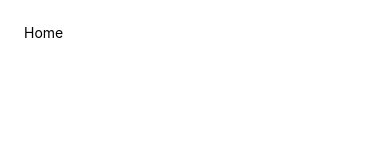
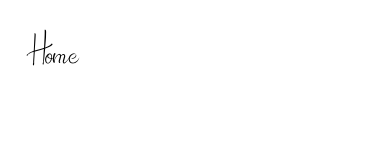
Before and after one commit to KeithChasen/react-native-gq-nd, a React Native app: screen / in a window 390 px wide. Shown: the top 160 px of the page. Built offline with nearby package versions, Linux system fonts and the light colour scheme.

Commit message:
custom font added

```diff
--- a/App.js
+++ b/App.js
@@ -1,8 +1,24 @@
-import React from 'react';
+import React, { useState } from 'react';
+import * as Font from 'expo-font'
+import { AppLoading } from 'expo'
 import Home from "./screens/home";
 
+const getFonts = () => Font.loadAsync({
+  'amadora': require('./assets/fonts/Amadora.ttf')
+});
+
 export default function App() {
-  return (
-    <Home />
-  );
+  const [fontsLoaded, setFontsLoaded] = useState(false);
+
+  if (fontsLoaded) {
+    return (
+      <Home />
+    );
+  } else {
+    return <AppLoading
+      startAsync={getFonts}
+      onFinish={()=>setFontsLoaded(true)}
+    />
+  }
+
 }
--- a/package.json
+++ b/package.json
@@ -13,7 +13,8 @@
     "react": "~16.11.0",
     "react-dom": "~16.11.0",
     "react-native": "https://github.com/expo/react-native/archive/sdk-38.0.2.tar.gz",
-    "react-native-web": "~0.11.7"
+    "react-native-web": "~0.11.7",
+    "expo-font": "~8.2.1"
   },
   "devDependencies": {
     "@babel/core": "^7.8.6",
--- a/screens/home.js
+++ b/screens/home.js
@@ -4,13 +4,17 @@ import { StyleSheet, View, Text } from 'react-native';
 export default function Home() {
   return (
     <View style={styles.container}>
-      <Text>Home</Text>
+      <Text style={styles.titleText}>Home</Text>
     </View>
   )
 }
 
 const styles = StyleSheet.create({
   container: {
-    padding: 24
+    padding: 24,
+  },
+  titleText: {
+    fontFamily: 'amadora',
+    fontSize: 40
   }
 });
```
Also changed, not shown: assets/fonts/Amadora.ttf (added).
